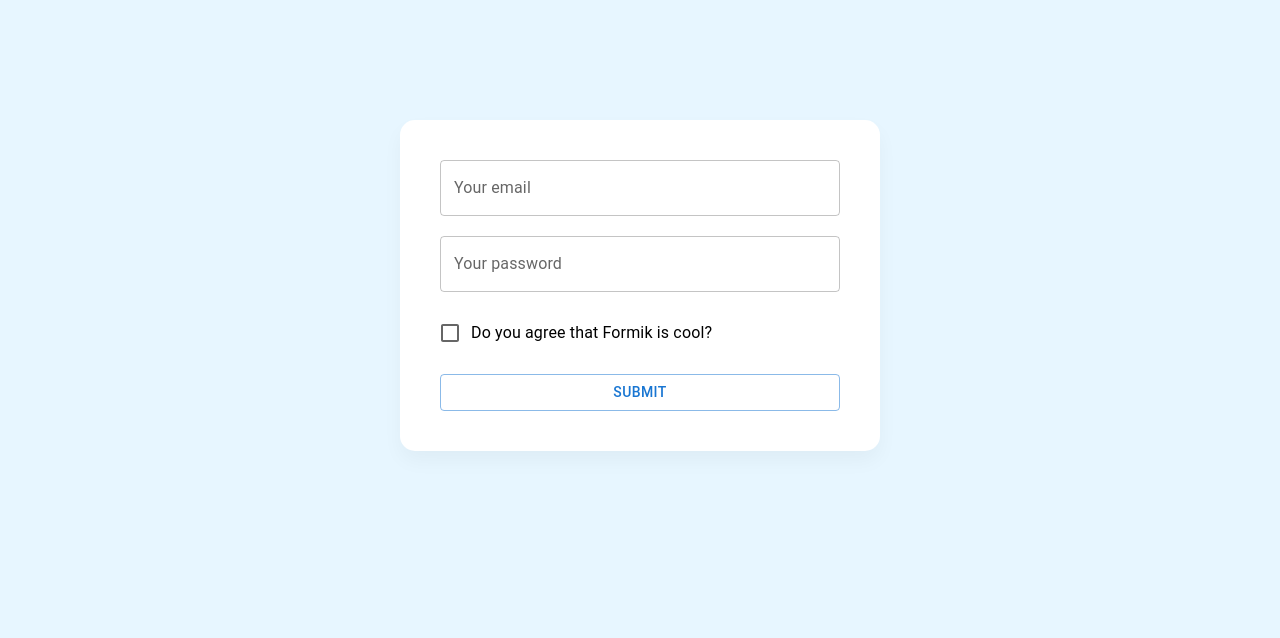
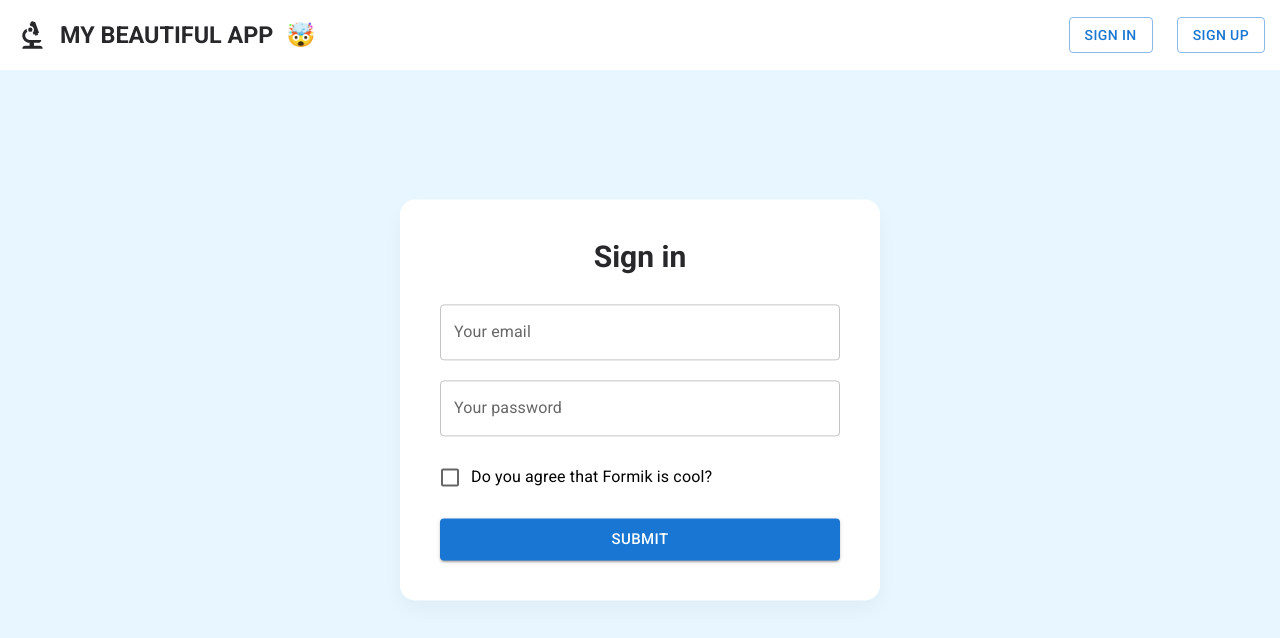
Before and after one commit to vvvvvvvector/fullstack-react-express, a React (Vite) app: page /signin in a window 1280 px wide. Shown: the top 638 px of the page. Built offline with nearby package versions, Linux system fonts and the light colour scheme.

Commit message:
Header component, react router and another small changes

```diff
--- a/index.html
+++ b/index.html
@@ -5,6 +5,12 @@
     <link rel="icon" type="image/svg+xml" href="./src/assets/vite.svg" />
     <meta name="viewport" content="width=device-width, initial-scale=1.0" />
     <title>Vite + React + TS</title>
+    <link rel="preconnect" href="https://fonts.googleapis.com" />
+    <link rel="preconnect" href="https://fonts.gstatic.com" crossorigin />
+    <link
+      href="https://fonts.googleapis.com/css2?family=Roboto:wght@100;400;500;700&display=swap"
+      rel="stylesheet"
+    />
   </head>
   <body>
     <div id="root"></div>
--- a/package.json
+++ b/package.json
@@ -11,10 +11,13 @@
   "dependencies": {
     "@emotion/react": "^11.10.5",
     "@emotion/styled": "^11.10.5",
+    "@mui/icons-material": "^5.10.15",
     "@mui/material": "^5.10.15",
+    "axios": "^1.2.0",
     "formik": "^2.2.9",
     "react": "^18.2.0",
     "react-dom": "^18.2.0",
+    "react-router-dom": "^6.4.3",
     "sass": "^1.56.1",
     "scss": "^0.2.4",
     "yup": "^0.32.11"
--- a/src/App.tsx
+++ b/src/App.tsx
@@ -1,14 +1,19 @@
 import React from "react";
+import { Routes, Route } from "react-router-dom";
 
+import { Home } from "./components/Home/Home";
+import { Header } from "./components/Header/Header";
 import { SignIn } from "./components/SignIn/SignIn";
-
-import "./scss/_app.scss";
 
 const App: React.FC = () => {
   return (
-    <div className="wrapper">
-      <SignIn />
-    </div>
+    <>
+      <Header />
+      <Routes>
+        <Route path="/" element={<Home />} />
+        <Route path="/signin" element={<SignIn />} />
+      </Routes>
+    </>
   );
 };
 
--- /dev/null
+++ b/src/components/Header/Header.module.scss
@@ -0,0 +1,23 @@
+.header {
+  display: flex;
+  justify-content: space-between;
+  background-color: white;
+  height: 40px;
+  padding: 15px;
+  align-items: center;
+
+  div {
+    display: flex;
+    align-items: center;
+
+    h3 {
+      margin-left: 10px;
+      color: #28282b;
+      text-transform: uppercase;
+
+      span {
+        margin-left: 7px;
+      }
+    }
+  }
+}
--- /dev/null
+++ b/src/components/Header/Header.tsx
@@ -0,0 +1,30 @@
+import React from "react";
+import { Link } from "react-router-dom";
+
+import { Button } from "@mui/material";
+import { Stack } from "@mui/system";
+
+import styles from "./Header.module.scss";
+
+import BiotechIcon from "@mui/icons-material/Biotech";
+
+export const Header: React.FC = () => {
+  return (
+    <div className={styles.header}>
+      <Link to="/">
+        <div>
+          <BiotechIcon sx={{ color: "#28282B" }} fontSize="large" />
+          <h3>
+            My beautiful app <span>🤯</span>
+          </h3>
+        </div>
+      </Link>
+      <Stack spacing={3} direction="row">
+        <Link to="/signin">
+          <Button variant="outlined">Sign in</Button>
+        </Link>
+        <Button variant="outlined">Sign up</Button>
+      </Stack>
+    </div>
+  );
+};
--- /dev/null
+++ b/src/components/Home/Home.module.scss
@@ -0,0 +1,3 @@
+.home {
+  padding: 30px;
+}
--- /dev/null
+++ b/src/components/Home/Home.tsx
@@ -0,0 +1,11 @@
+import React from "react";
+
+import styles from "./Home.module.scss";
+
+export const Home: React.FC = () => {
+  return (
+    <div className={styles.home}>
+      <h1>Home page!</h1>
+    </div>
+  );
+};
--- /dev/null
+++ b/src/components/SignIn/SignIn.module.scss
@@ -0,0 +1,17 @@
+.form-wrapper {
+  padding: 40px;
+  width: 400px;
+  background-color: white;
+  border-radius: 15px;
+  box-shadow: 0px 10px 20px rgba(0, 0, 0, 0.04);
+  position: absolute;
+  top: 50%;
+  left: 50%;
+  transform: translate(-50%, -50%);
+}
+
+.header {
+  color: #28282b;
+  text-align: center;
+  margin-bottom: 30px;
+}
--- a/src/components/SignIn/SignIn.tsx
+++ b/src/components/SignIn/SignIn.tsx
@@ -1,8 +1,14 @@
+import React from "react";
+
+import axios from "axios";
+
 import { Formik, Form, useField, FieldAttributes } from "formik";
 
 import * as yup from "yup";
 
 import { TextField, Button, FormControlLabel, Checkbox } from "@mui/material";
+
+import styles from "./SignIn.module.scss";
 
 type MyTextFieldType = { type: string; label: string } & FieldAttributes<{}>;
 
@@ -31,7 +37,7 @@ const MyTextField: React.FC<MyTextFieldType> = ({ type, label, ...props }) => {
 const validationSchema = yup.object({
   email: yup
     .string()
-    .required()
+    .required("Email is a required field!")
     .matches(/^[^\s@]+@[^\s@]+\.[^\s@]+$/, "It isn't an email address!"),
   password: yup
     .string()
@@ -41,24 +47,37 @@ const validationSchema = yup.object({
 
 export const SignIn: React.FC = () => {
   return (
+    <div className={styles["form-wrapper"]}>
       <Formik
         initialValues={{ email: "", password: "", isCool: false }}
         validationSchema={validationSchema}
-      onSubmit={(data, { setSubmitting }) => {
+        onSubmit={async (data, { setSubmitting }) => {
           setSubmitting(true);
 
-        // make async call for instance
+          await axios
+            .post("http://localhost:4500/auth/signin", {
+              email: data.email,
+              password: data.password,
+            })
+            .then((res) => {
+              console.log(JSON.stringify(res.data, null, 2));
+            })
+            .catch((err) => {
+              console.log(JSON.stringify(err.response.data, null, 2));
+            });
 
-        setTimeout(() => {
-          console.log("submit: ", data);
           setSubmitting(false);
-        }, 500);
         }}
       >
         {({ values, isSubmitting, handleChange }) => (
           <Form>
+            <h2 className={styles.header}>Sign in</h2>
             <MyTextField name="email" type="text" label="Your email" />
-          <MyTextField name="password" type="password" label="Your password" />
+            <MyTextField
+              name="password"
+              type="password"
+              label="Your password"
+            />
             <FormControlLabel
               name="isCool"
               control={<Checkbox checked={values.isCool} />}
@@ -73,14 +92,16 @@ export const SignIn: React.FC = () => {
               }}
               type="submit"
               disabled={isSubmitting}
-            variant="outlined"
+              variant="contained"
+              size="large"
             >
-            Submit
+              {isSubmitting ? "Loading..." : "Submit"}
             </Button>
             {/* <pre>{JSON.stringify(values, null, 2)}</pre>
         <pre>{JSON.stringify(errors, null, 2)}</pre> */}
           </Form>
         )}
       </Formik>
+    </div>
   );
 };
--- a/src/main.tsx
+++ b/src/main.tsx
@@ -1,5 +1,6 @@
 import React from "react";
 import ReactDOM from "react-dom/client";
+import { BrowserRouter } from "react-router-dom";
 
 import App from "./App";
 
@@ -11,6 +12,8 @@ const root = ReactDOM.createRoot(
 
 root.render(
   <React.StrictMode>
-    <App />
+    <BrowserRouter>
+      <App />
+    </BrowserRouter>
   </React.StrictMode>
 );
--- a/src/scss/_app.scss
+++ /dev/null
@@ -1,8 +0,0 @@
-.wrapper {
-  padding: 40px;
-  width: 400px;
-  background-color: white;
-  border-radius: 15px;
-  box-shadow: 0px 10px 20px rgba(0, 0, 0, 0.04);
-  margin: 100px auto;
-}
--- a/src/scss/main.scss
+++ b/src/scss/main.scss
@@ -4,13 +4,12 @@
   padding: 0;
   list-style: none; // list no dots or whatever
   outline: none;
-  font-family: -apple-system, system-ui, sans-serif;
+  font-family: "Roboto", -apple-system, system-ui, sans-serif;
   -webkit-font-smoothing: antialiased;
   -moz-osx-font-smoothing: grayscale;
 }
 
 body {
-  padding: 20px;
   background-color: #e7f6ff;
   font-size: 20px;
 }
```
Also changed, not shown: 1 other file (tests, documents, lock files or other folders). Lines whose indentation alone changed are shown as unchanged.
